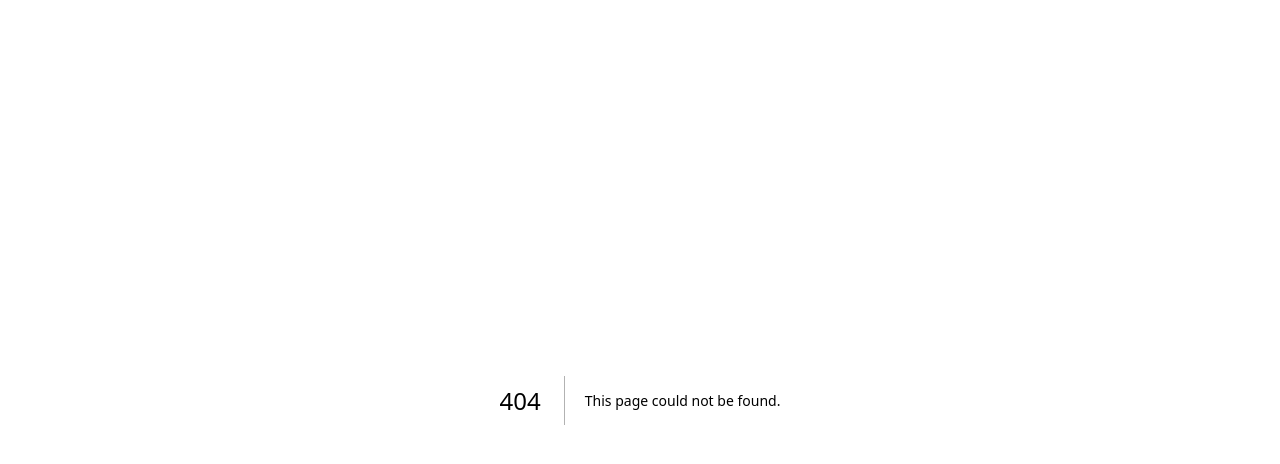
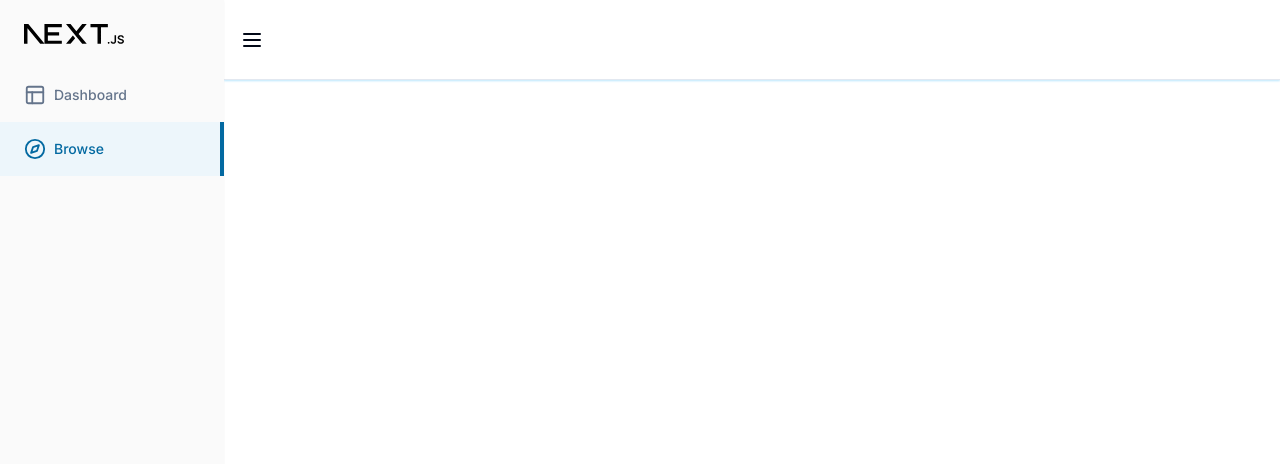
Before and after one commit to josephopio11/lms, a Next.js app: page /search in a window 1280 px wide. Before the commit this address had no page. Shown: the top 464 px of the page. Built offline with nearby package versions, Linux system fonts and the light colour scheme.

Commit message:
Fixed a few things on the sidebar

```diff
--- /dev/null
+++ b/app/(dashboard)/(routes)/search/page.tsx
@@ -0,0 +1,9 @@
+import React from 'react'
+
+const SearchPage = () => {
+    return (
+        <div>SearchPage</div>
+    )
+}
+
+export default SearchPage
--- /dev/null
+++ b/app/(dashboard)/_components/mobile-sidebar.tsx
@@ -0,0 +1,10 @@
+import { Menu } from 'lucide-react'
+import React from 'react'
+
+const MobileSidebar = () => {
+    return (
+        <div><Menu /></div>
+    )
+}
+
+export default MobileSidebar
--- /dev/null
+++ b/app/(dashboard)/_components/navbar.tsx
@@ -0,0 +1,12 @@
+import MobileSidebar from "./mobile-sidebar"
+
+
+const Navbar = () => {
+    return (
+        <div className='p-4 border-b h-full flex items-center bg-white shadow-sm shadow-sky-200 transition-all'>
+            <MobileSidebar />
+        </div>
+    )
+}
+
+export default Navbar
--- a/app/(dashboard)/layout.tsx
+++ b/app/(dashboard)/layout.tsx
@@ -1,13 +1,19 @@
 import React from 'react'
 import Sidebar from './_components/sidebar'
+import Navbar from './_components/navbar'
 
 const DashboardLayout = ({ children }: { children: React.ReactNode }) => {
   return (
     <div className='h-full'>
-      <div className="hidden md:flex h-full w-56 flex-col fixed inset-y-0 z-50">
+      <div className="h-[80px] md:pl-56 fixed inset-y-0 w-full z-50">
+        <Navbar />
+      </div>
+      <div className="hidden md:flex h-full w-56 flex-col fixed inset-y-0 z-50 transition-all">
         <Sidebar />
       </div>
-      {children}
+      <main className="md:pl-56 transition-all h-full">
+        {children}
+      </main>
     </div>
   )
 }
```
